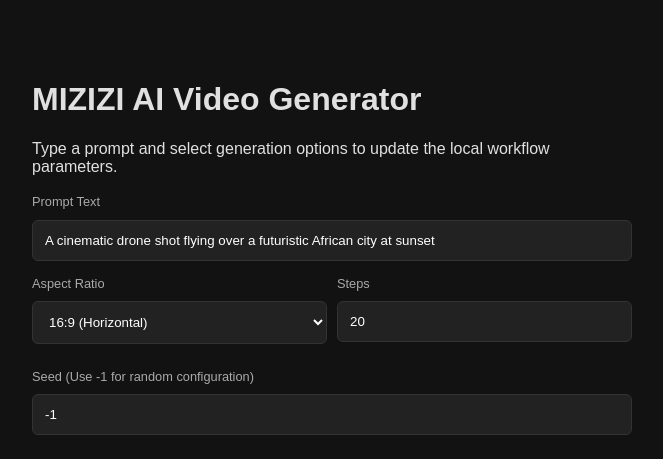
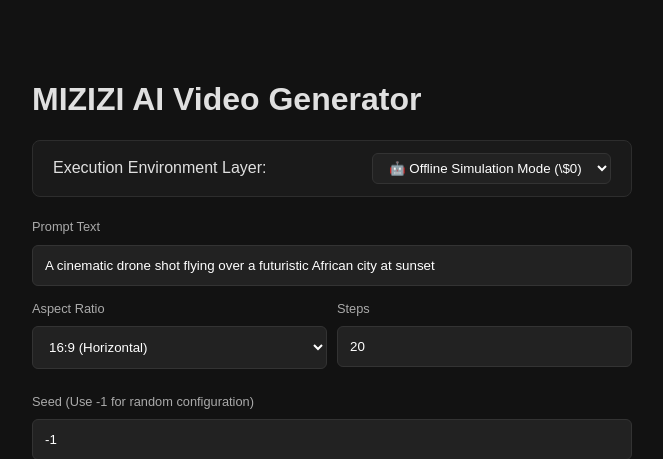
Before and after one commit to gosbertreonsi-ux/MIZIZI, a FastAPI app: page / in a window 1280 px wide. Shown: the top 459 px of the page, without its empty margins (308-971 px from the left). Run offline with FastAPI, Linux system fonts and the light colour scheme; data that the repository does not hold is empty.

Commit message:
html and server updated too

```diff
--- a/backend/app/main.py
+++ b/backend/app/main.py
@@ -9,7 +9,6 @@ import sqlite3
 import sys
 
 # --- BULLETPROOF PATH INJECTION ---
-# This forces Python to look right inside the directory where main.py lives
 CURRENT_DIR = os.path.dirname(os.path.abspath(__file__))
 if CURRENT_DIR not in sys.path:
     sys.path.insert(0, CURRENT_DIR)
@@ -36,6 +35,7 @@ def init_db():
             aspect_ratio TEXT DEFAULT '16:9',
             steps INTEGER DEFAULT 20,
             seed INTEGER DEFAULT -1,
+            engine_mode TEXT DEFAULT 'MOCK',
             video_path TEXT,
             error_message TEXT
         )
@@ -46,7 +46,8 @@ def init_db():
 # Kickstart initialization schema structures instantly on spin-up
 init_db()
 
-# 4. Import the backend network bridge adapter using our injected path pathing
+# 4. Import both execution engines
+from mock_engine import generate_video_mock
 from comfy_adapter import generate_video_via_comfy
 
 # 5. Define clean single structural data schema objects
@@ -55,19 +56,24 @@ class GenerationRequest(BaseModel):
     aspect_ratio: str = "16:9"
     steps: int = 20
     seed: int = -1
+    engine_mode: str = "MOCK" # Accept 'MOCK' or 'LIVE' from the frontend toggle
 
 # 6. Asynchronous Background Core Execution Task
-def run_ai_job_in_background(job_id: str, prompt: str, steps: int, seed: int):
-    """Connects our runtime engine pipeline directly to local ComfyUI API layers."""
+def run_ai_job_in_background(job_id: str, prompt: str, steps: int, seed: int, engine_mode: str):
+    """Dynamically routes the generation pipeline based on the selected mode flag."""
     conn = sqlite3.connect(DB_PATH)
     cursor = conn.cursor()
 
-    # Transition row tracking parameters into processing status flags
     cursor.execute("UPDATE jobs SET status = 'PROCESSING' WHERE id = ?", (job_id,))
     conn.commit()
 
-    # Execute network socket/HTTP API handshake out to active backend modules
-    result = generate_video_via_comfy(prompt, steps, seed, job_id)
+    # --- DYNAMIC ROUTING MATRIX ---
+    if engine_mode == "LIVE":
+        print(f"[Queue Worker] 🌐 Routing job {job_id} to Real Live ComfyUI Adapter Pipeline...")
+        result = generate_video_via_comfy(prompt, steps, seed, job_id)
+    else:
+        print(f"[Queue Worker] 🤖 Routing job {job_id} to Local Mock Engine Simulator Pipeline...")
+        result = generate_video_mock(prompt, job_id)
 
     # Store result variables permanently back into local memory row models
     cursor.execute("""
@@ -80,7 +86,7 @@ def run_ai_job_in_background(job_id: str, prompt: str, steps: int, seed: int):
     conn.close()
 
 
-# --- DEDUPED & CLEANED API ROUTE ENDPOINTS ---
+# --- API ROUTE ENDPOINTS ---
 
 @app.get("/", response_class=HTMLResponse)
 def read_root():
@@ -97,14 +103,14 @@ def create_generation_job(request: GenerationRequest, background_tasks: Backgrou
     conn = sqlite3.connect(DB_PATH)
     cursor = conn.cursor()
     cursor.execute("""
-        INSERT INTO jobs (id, prompt, status, aspect_ratio, steps, seed, video_path, error_message)
-        VALUES (?, ?, 'QUEUED', ?, ?, ?, NULL, NULL)
-    """, (job_id, request.prompt, request.aspect_ratio, request.steps, request.seed))
+        INSERT INTO jobs (id, prompt, status, aspect_ratio, steps, seed, engine_mode, video_path, error_message)
+        VALUES (?, ?, 'QUEUED', ?, ?, ?, ?, NULL, NULL)
+    """, (job_id, request.prompt, request.aspect_ratio, request.steps, request.seed, request.engine_mode))
     conn.commit()
     conn.close()
 
-    # Fire the async pipeline worker process off to background tasks threads
-    background_tasks.add_task(run_ai_job_in_background, job_id, request.prompt, request.steps, request.seed)
+    # Fire the async pipeline worker process off to background tasks threads with dynamic engine tracking
+    background_tasks.add_task(run_ai_job_in_background, job_id, request.prompt, request.steps, request.seed, request.engine_mode)
     return {"message": "Job successfully queued", "job_id": job_id, "status": "QUEUED"}
 
 @app.get("/api/jobs")
@@ -112,14 +118,14 @@ def get_all_jobs():
     """Fetches every single generation job saved in the history database matrix with configuration info."""
     conn = sqlite3.connect(DB_PATH)
     cursor = conn.cursor()
-    cursor.execute("SELECT id, prompt, status, video_path, aspect_ratio, steps, seed FROM jobs ORDER BY id DESC")
+    cursor.execute("SELECT id, prompt, status, video_path, aspect_ratio, steps, seed, engine_mode FROM jobs ORDER BY id DESC")
     rows = cursor.fetchall()
     conn.close()
 
     return [
         {
             "id": r[0], "prompt": r[1], "status": r[2], "video_path": r[3],
-            "aspect_ratio": r[4], "steps": r[5], "seed": r[6]
+            "aspect_ratio": r[4], "steps": r[5], "seed": r[6], "engine_mode": r[7]
         }
         for r in rows
     ]
@@ -129,7 +135,7 @@ def get_job_status(job_id: str):
     """Reads a singular highly targeted generation job state row straight from the database."""
     conn = sqlite3.connect(DB_PATH)
     cursor = conn.cursor()
-    cursor.execute("SELECT id, prompt, status, video_path, error_message, aspect_ratio, steps, seed FROM jobs WHERE id = ?", (job_id,))
+    cursor.execute("SELECT id, prompt, status, video_path, error_message, aspect_ratio, steps, seed, engine_mode FROM jobs WHERE id = ?", (job_id,))
     row = cursor.fetchone()
     conn.close()
 
@@ -138,27 +144,19 @@ def get_job_status(job_id: str):
 
     return {
         "id": row[0], "prompt": row[1], "status": row[2], "video_path": row[3], "error_message": row[4],
-        "aspect_ratio": row[5], "steps": row[6], "seed": row[7]
+        "aspect_ratio": row[5], "steps": row[6], "seed": row[7], "engine_mode": row[8]
     }
 
 @app.delete("/api/jobs/{job_id}")
 def delete_generation_job(job_id: str):
-    """Permanently deletes a targeted generation job row from the local SQLite file."""
+    """Permanently purges a specific history entry row from the sqlite database configuration."""
     conn = sqlite3.connect(DB_PATH)
     cursor = conn.cursor()
-
-    # 1. First, check if the job actually exists
     cursor.execute("SELECT id FROM jobs WHERE id = ?", (job_id,))
-    row = cursor.fetchone()
-
-    if not row:
+    if not cursor.fetchone():
         conn.close()
         raise HTTPException(status_code=404, detail="Job not found")
-
-    # 2. Execute the deletion query
     cursor.execute("DELETE FROM jobs WHERE id = ?", (job_id,))
     conn.commit()
     conn.close()
-
-    print(f"[Database] 🗑️ Job {job_id} successfully purged from storage records.")
     return {"message": "Job successfully deleted", "job_id": job_id}
--- a/backend/app/templates/index.html
+++ b/backend/app/templates/index.html
@@ -12,6 +12,10 @@
         input, select { background: #222; color: #fff; }
         button { background: #0070f3; color: white; font-weight: bold; cursor: pointer; border: none; }
         button:hover { background: #0051a8; }
+
+        /* Engine control selector ribbon */
+        .engine-selector { display: flex; align-items: center; justify-content: space-between; background: #1a1a1a; padding: 12px 20px; border-radius: 8px; margin-bottom: 20px; border: 1px solid #2d2d2d; }
+        .engine-selector select { width: auto; margin: 0; padding: 6px 12px; }
 
         .settings-matrix { display: grid; grid-template-columns: 1fr 1fr; gap: 10px; margin-bottom: 10px; }
         .settings-matrix label { font-size: 0.8rem; color: #aaa; display: block; margin-top: 5px; }
@@ -28,13 +32,16 @@
         .gallery-item p { margin: 0 0 10px 0; font-size: 0.9rem; color: #b0b0b0; }
         .meta-details { font-size: 0.75rem; color: #777; margin-bottom: 10px; }
 
-        /* Card Action Row Styling */
         .card-actions { display: flex; justify-content: space-between; align-items: center; margin-top: 10px; }
         .badge { display: inline-block; padding: 3px 8px; border-radius: 4px; font-size: 0.75rem; font-weight: bold; text-transform: uppercase; }
         .badge-COMPLETED { background: #1b4322; color: #81c784; }
         .badge-PROCESSING { background: #4c3000; color: #ffb74d; }
         .badge-QUEUED { background: #0a2540; color: #63b3ed; }
         .badge-FAILED { background: #420f10; color: #e57373; }
+
+        /* Engine label badge formatting styles */
+        .engine-badge { font-size: 0.7rem; padding: 2px 5px; border-radius: 3px; font-weight: bold; background: #333; color: #aaa; margin-left: 5px; }
+        .engine-LIVE { background: #2b1d42; color: #b794f4; border: 1px solid #553c7b; }
 
         .btn-delete { background: #2a1415; color: #ff8080; width: auto; padding: 5px 10px; margin: 0; font-size: 0.75rem; border: 1px solid #5a2425; }
         .btn-delete:hover { background: #4a1c1e; }
@@ -45,7 +52,15 @@
 <body>
     <div class="creator-panel">
         <h1>MIZIZI AI Video Generator</h1>
-        <p>Type a prompt and select generation options to update the local workflow parameters.</p>
+
+        <!-- Interactive Module Toggle Ribbon Element -->
+        <div class="engine-selector">
+            <span>Execution Environment Layer:</span>
+            <select id="engineModeInput">
+                <option value="MOCK">🤖 Offline Simulation Mode (\$0)</option>
+                <option value="LIVE">🌐 Live Local ComfyUI Instance</option>
+            </select>
+        </div>
 
         <label style="font-size: 0.8rem; color: #aaa;">Prompt Text</label>
         <input type="text" id="promptInput" value="A cinematic drone shot flying over a futuristic African city at sunset">
@@ -96,11 +111,12 @@
                     <div class="gallery-item">
                         <div>
                             <div class="mock-video-preview">
-                                ${job.status === 'COMPLETED' ? '🎬 [Mock Video Asset Ready]' : '⏳ No Preview'}
+                                ${job.status === 'COMPLETED' ? '🎬 [Video Asset Ready]' : '⏳ No Preview'}
                             </div>
                             <p>"${job.prompt}"</p>
                             <div class="meta-details">
                                 📐 Ratio: ${job.aspect_ratio} | ⚙️ Steps: ${job.steps} | 🎲 Seed: ${job.seed}
+                                <span class="engine-badge engine-${job.engine_mode}">${job.engine_mode}</span>
                             </div>
                         </div>
                         <div class="card-actions">
@@ -116,12 +132,9 @@
 
         async function deleteJob(jobId) {
             if (!confirm("Are you sure you want to delete this generation history record?")) return;
-
             try {
                 const response = await fetch(`/api/jobs/${jobId}`, { method: 'DELETE' });
-                if (response.ok) {
-                    loadGallery(); // Instantly refresh the UI grid display
-                }
+                if (response.ok) loadGallery();
             } catch (err) {
                 console.error("Failed to execute deletion endpoint call:", err);
             }
@@ -131,6 +144,7 @@
             const prompt = document.getElementById('promptInput').value;
             const aspectRatio = document.getElementById('aspectRatioInput').value;
             const steps = parseInt(document.getElementById('stepsInput').value);
+            const engineMode = document.getElementById('engineModeInput').value;
             let seed = parseInt(document.getElementById('seedInput').value);
 
             if (seed === -1) {
@@ -138,7 +152,7 @@
             }
 
             const statusArea = document.getElementById('statusArea');
-            statusArea.innerHTML = '<p>Sending parameters matrix to local queue...</p>';
+            statusArea.innerHTML = `<p>Routing request matrix to choice environmental pipeline...</p>`;
 
             const response = await fetch('/api/generate', {
                 method: 'POST',
@@ -147,7 +161,8 @@
                     prompt: prompt,
                     aspect_ratio: aspectRatio,
                     steps: steps,
-                    seed: seed
+                    seed: seed,
+                    engine_mode: engineMode
                 })
             });
             const data = await response.json();
@@ -163,8 +178,8 @@
                 <div class="job-card status-${job.status}">
                     <h3>Active Job: <strong>${job.status}</strong></h3>
                     <p><strong>Prompt:</strong> ${job.prompt}</p>
-                    <p style="font-size: 0.85rem; color:#aaa;">Config Array -> Ratio: ${job.aspect_ratio} | Steps: ${job.steps} | Seed: ${job.seed}</p>
-                    ${job.video_path ? `<p>🎉 Local link: <code>\${job.video_path}</code></p>` : ''}
+                    <p style="font-size: 0.85rem; color:#aaa;">Pipeline -> Engine: <b>${job.engine_mode}</b> | Ratio: ${job.aspect_ratio} | Steps: ${job.steps}</p>
+                    ${job.video_path ? `<p>🎉 Output Location URI: <code>\${job.video_path}</code></p>` : ''}
                     ${job.error_message ? `<p style="color:#e57373;">❌ Error: \${job.error_message}</p>` : ''}
                 </div>
             `;
```
